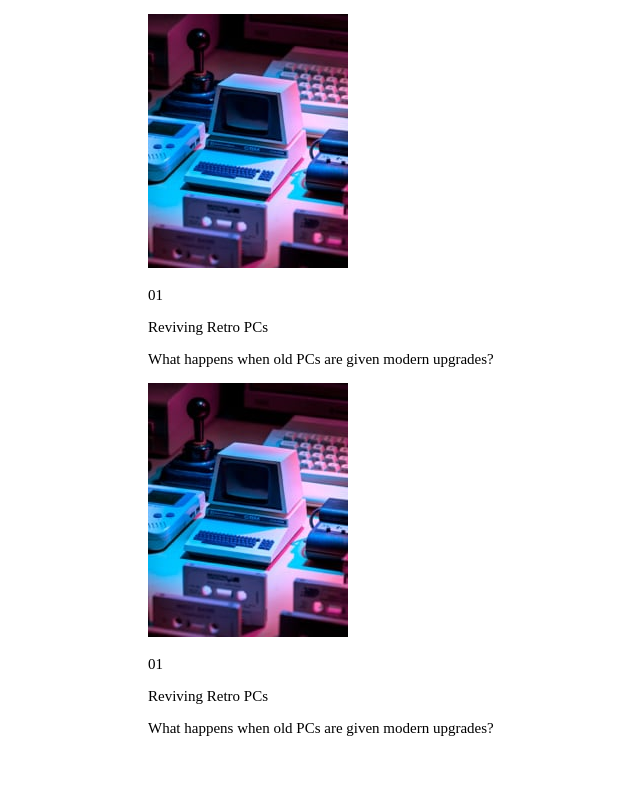
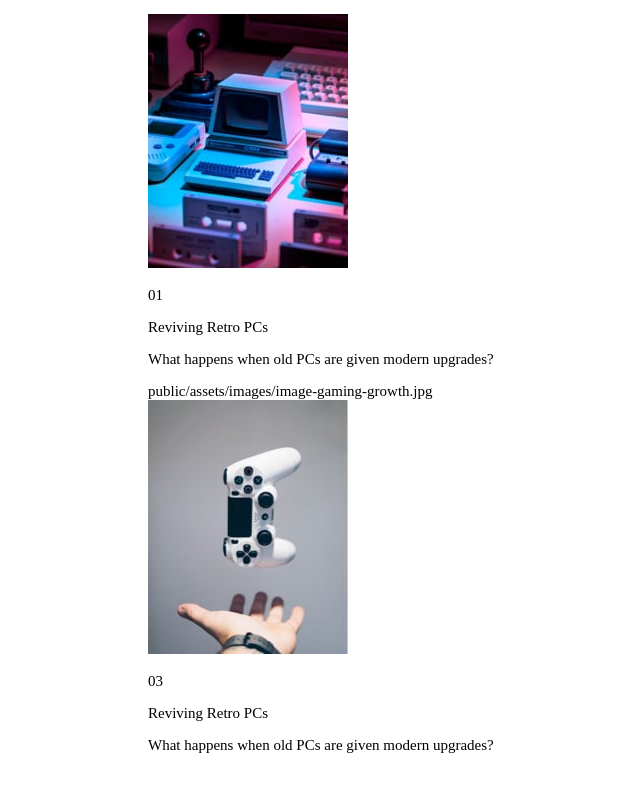
Before and after one commit to abmanaf/News-Home-page, a React (Vite) app: page / in a window 1280 px wide. Shown: the part 960-1752 px from the top of the page, without its empty margins (47-687 px from the left). Built offline with nearby package versions, Linux system fonts and the light colour scheme.

Commit message:
minor changes

```diff
--- a/src/App.jsx
+++ b/src/App.jsx
@@ -74,12 +74,12 @@ function App() {
             <p>What happens when old PCs are given modern upgrades?</p>
           </div>
         </div>
-        <div>
+        <div>public/assets/images/image-gaming-growth.jpg
           <div>
-            <img src="/assets/images/image-retro-pcs.jpg" alt="image-retro-pcs" />
+            <img src="/assets/images/image-gaming-growth.jpg" alt="image-gaming-growth" />
           </div>
           <div>
-            <p>01</p>
+            <p>03</p>
             <p>Reviving Retro PCs</p>
             <p>What happens when old PCs are given modern upgrades?</p>
           </div>
```
